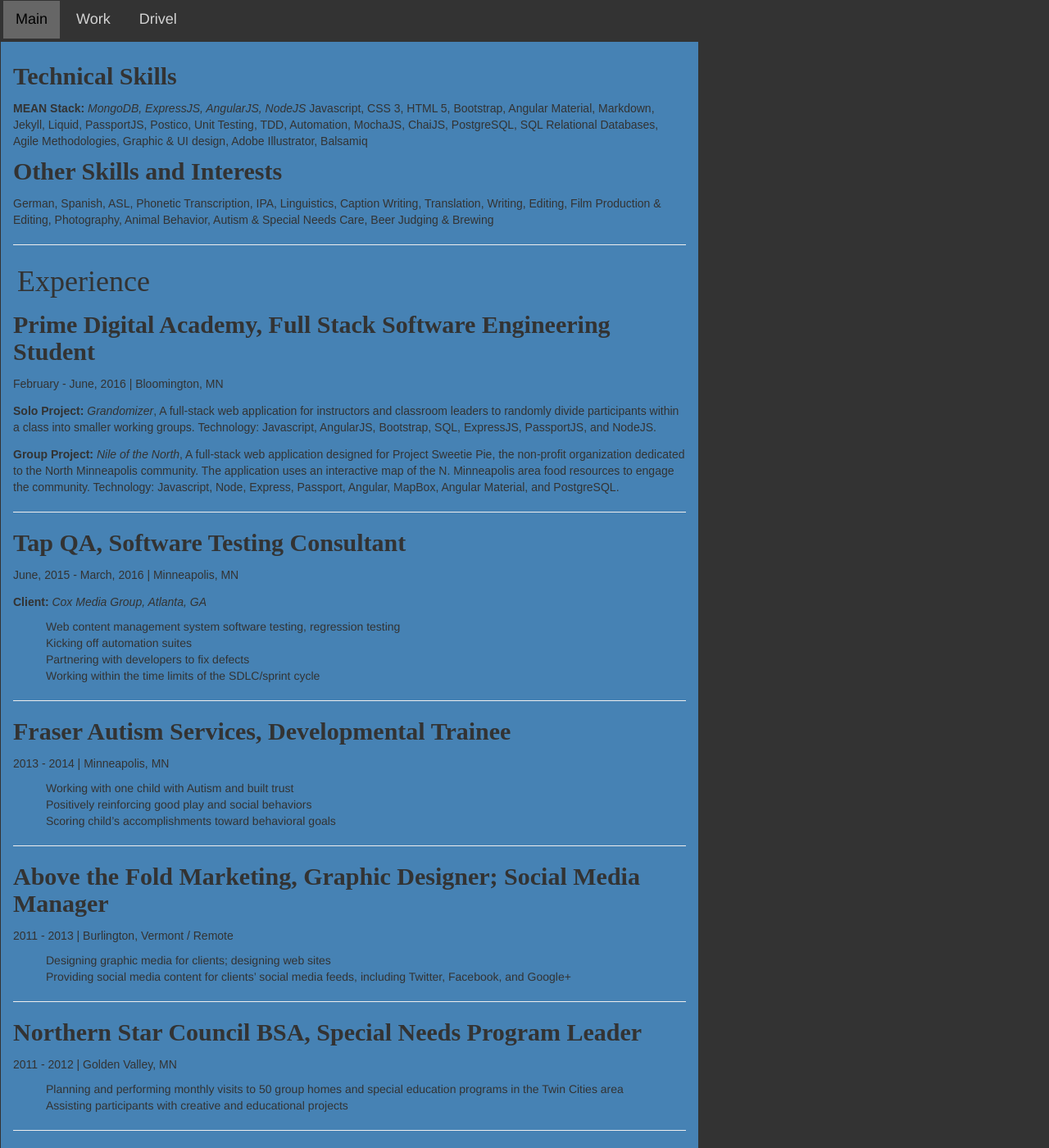
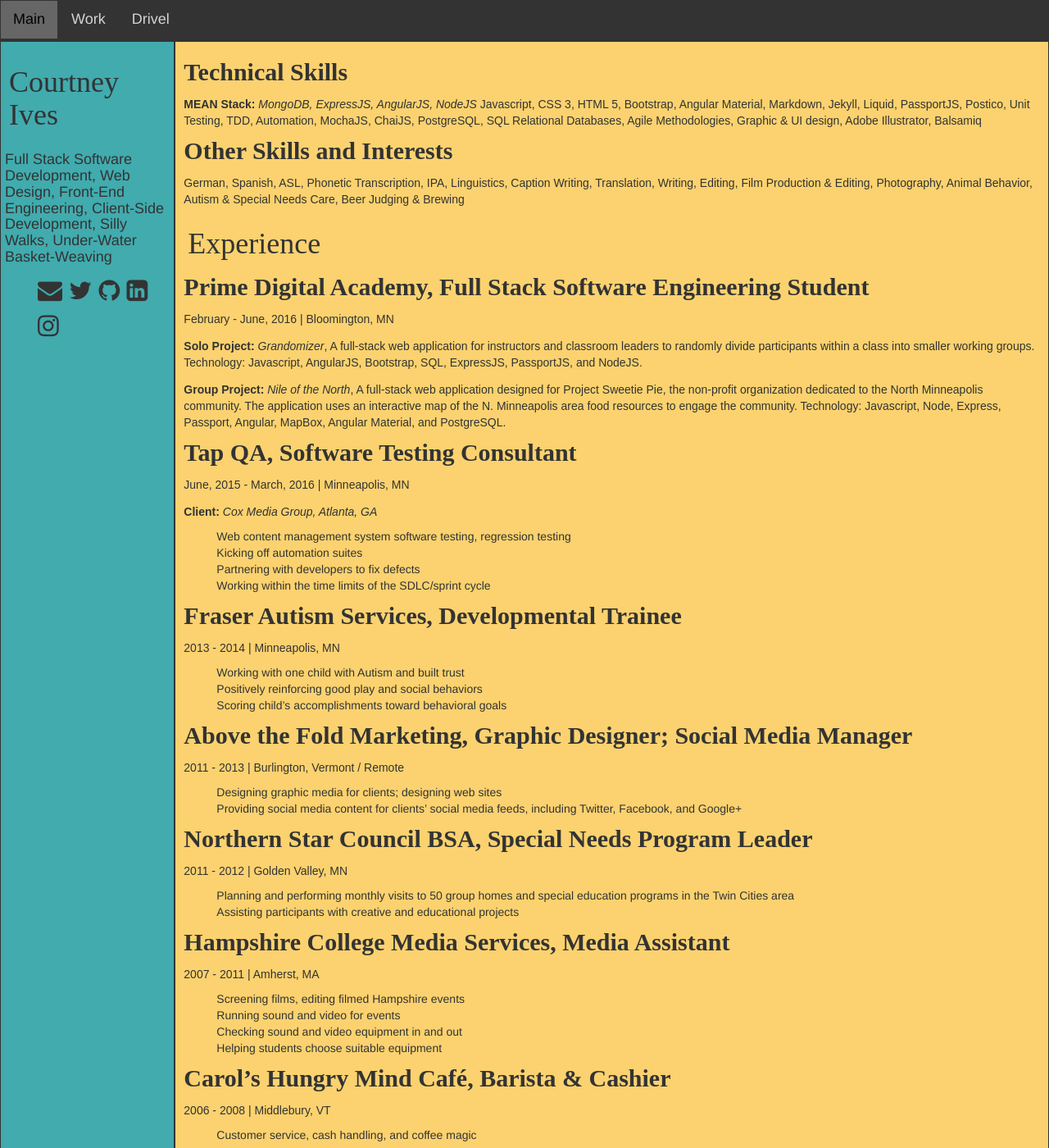
Before and after one commit to courtneygives/courtneygives.github.io, a Jekyll site: the page built from resume.markdown, in a window 1280 px wide and 1400 px high. Shown: the whole window at 82% size. Built offline with Jekyll 4.4.1, drawn with Linux system fonts in a browser that asks for light colours.

Commit message:
atom is freezing again. Default layout is happening now! Woooo!

```diff
--- a/_config.yml
+++ b/_config.yml
@@ -16,3 +16,8 @@ github_username:  courtneygives
 
 # Build settings
 markdown: kramdown
+paginate: 5
+paginate_path: "/blog/page:num/"
+
+gems:
+  - jekyll-paginate
--- a/_layouts/default.html
+++ b/_layouts/default.html
@@ -8,12 +8,26 @@
   {% include header.html %}
 
   <div class="page-content">
+
     <div class="row">
-        <div class="col-md-8 blue">
+      <div class="col-md-2 sidebar">
+        <h1>Courtney Ives</h1>
+        <h3>Full Stack Software Development, Web Design, Front-End Engineering, Client-Side Development, Silly Walks, Under-Water Basket-Weaving</h3>
+        <ul>
+          <li><a href="mailto:cgives@me.com"><i class="fa fa-envelope" aria-hidden="true"></i></a></li>
+          <li><a href="http://www.twitter.com/courtneygives"><i class="fa fa-twitter" aria-hidden="true"></i></a></li>
+          <li><a href="http://www.github.com/courtneygives"><i class="fa fa-github" aria-hidden="true"></i></a></li>
+          <li><a href="https://www.linkedin.com/in/courtney-ives-a7076223"><i class="fa fa-linkedin-square" aria-hidden="true"></i></a></li>
+          <li><a href="http://www.instagram.com/cgives"><i class="fa fa-instagram" aria-hidden="true"></i></a></li>
+        </ul>
+      </div>
+
+    <div class="col-md-10 blue">
       {{ content }}
     </div>
   </div>
 </div>
+
 
   {% include footer.html %}
 
--- a/css/custom.css
+++ b/css/custom.css
@@ -66,13 +66,13 @@ i:hover{
 
 
 .left-img {   /*class to add to markdown syntax*/
-	float: left;
-	margin: 10px 10px 10px 0;
+  float: left;
+  margin: 10px 10px 10px 0;
 }
 
 .right-img {   /*class to add to markdown syntax*/
-	float: right;
-	margin: 10px 0 10px 10px;
+  float: right;
+  margin: 10px 0 10px 10px;
 }
 
 img {
@@ -95,7 +95,6 @@ img {
 .navigation a {
   color: lightgray;
   border-radius: 0;
-  margin-left: 3px;
 }
 
 .navbar-default {
@@ -134,10 +133,10 @@ img {
 }
 
 /* ::::::::::::: Landing Boxes ::::::::::::: */
-
+/*
 .row.top-row {
   height: 40vmax;
-}
+}*/
 
 .col-md-4, .col-md-8 {
   min-height:300px;
@@ -166,10 +165,10 @@ img {
   height:inherit;
 }
 
-
+/*
 .row.bottom-row {
   height: 50vmax;
-}
+}*/
 
 .orange {
   background-color: darkorange;
@@ -192,16 +191,6 @@ footer h3{
   margin-top: 20px;
 }
 
-
-/* ::::::::::::: mobile rules ::::::::::::: */
-
-@media only screen and (max-width: 500px) {
-    .col-md-4, .col-md-8{
-      height: 300px;
-    }
-
-}
-
 /* ::::::::::::: default layout ::::::::::::: */
 .container-fluid{
   padding: 0;
@@ -209,15 +198,42 @@ footer h3{
 
 .row {
   margin: auto;
+  height: auto;
+  display: -webkit-box;
+  display: -webkit-flex;
+  display: -ms-flexbox;
+  display:         flex;
 }
 
 .page-content {
 
 }
 
-.col-lg-10 {
-  background-color: #FAEA99;
+.col-md-10 {
+  background-color: #fbd26f;
   border: 1px solid #333;
-  padding: 15px;
+  padding: 10px;
   margin: 0px;
 }
+
+.sidebar{
+  background-color: #41abae;
+  height: ;
+  padding: 5px;
+  border: 1px solid #333;
+  font-size: 30px;
+}
+
+.sidebar li {
+  display: inline-block;
+}
+
+
+/* ::::::::::::: mobile rules ::::::::::::: */
+
+@media only screen and (max-width: 992px) {
+  .row, .row.top-row, .row.bottom-row{
+    display: inherit;
+  }
+
+}
```
Also changed, not shown: blog.markdown (deleted, +0 -26 lines), blog/index.html (added, +11 -0 lines), resume.markdown (+0 -12 lines). Lines whose indentation alone changed are shown as unchanged.
